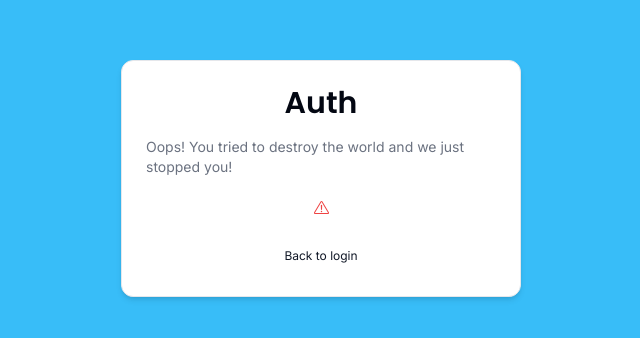
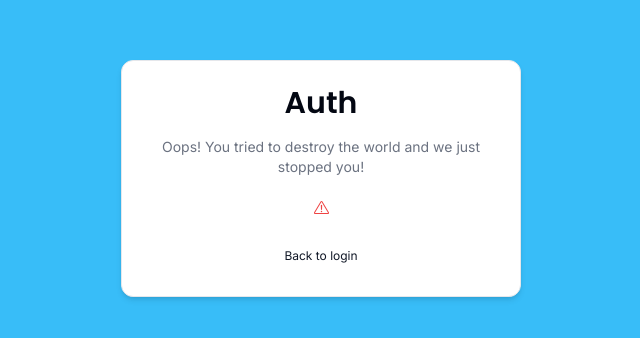
Before and after one commit to oussamakhadraoui/auth2, a Next.js app: page /auth/error in a window 1280 px wide. Shown: the part 222-560 px from the top of the page, without its empty margins (319-959 px from the left). Built offline with nearby package versions, Linux system fonts and the light colour scheme.

Commit message:
card wrapper

```diff
--- a/src/components/auth/CardWrap.tsx
+++ b/src/components/auth/CardWrap.tsx
@@ -22,7 +22,10 @@ const CardWrap = ({
   return (
     <Card className='w-[400px] shadow-md'>
       <CardHeader>
+        <div className='text-center'>
         <Header label={headerLabel} />
+
+        </div>
       </CardHeader>
       <CardContent>{children}</CardContent>
       {showSocial&&(
```
